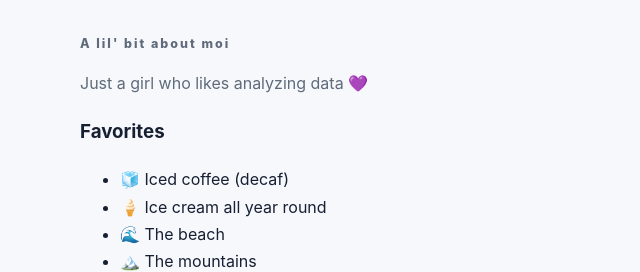
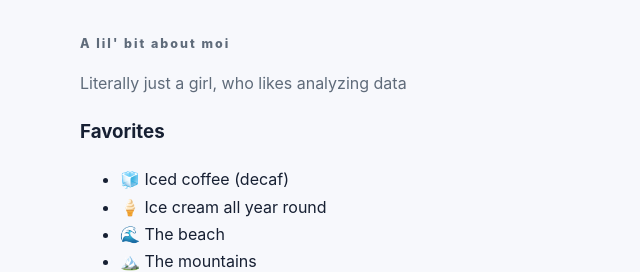
Before and after one commit to raizelistaken/raizelistaken.github.io, a plain HTML site: page index.html in a window 1280 px wide. Shown: the part 769-1041 px from the top of the page, 0-640 px from the left. Drawn offline with Linux system fonts and the light colour scheme.

Commit message:
update to literally just a girl

```diff
--- a/index.html
+++ b/index.html
@@ -51,7 +51,7 @@
   <p class="section-label">A lil' bit about moi</p>
 
   <p class="about-intro">
-    Just a girl who likes analyzing data 💜
+    Literally just a girl, who likes analyzing data
   </p>
 
   <h3 class="favorites-title">Favorites</h3>
```
